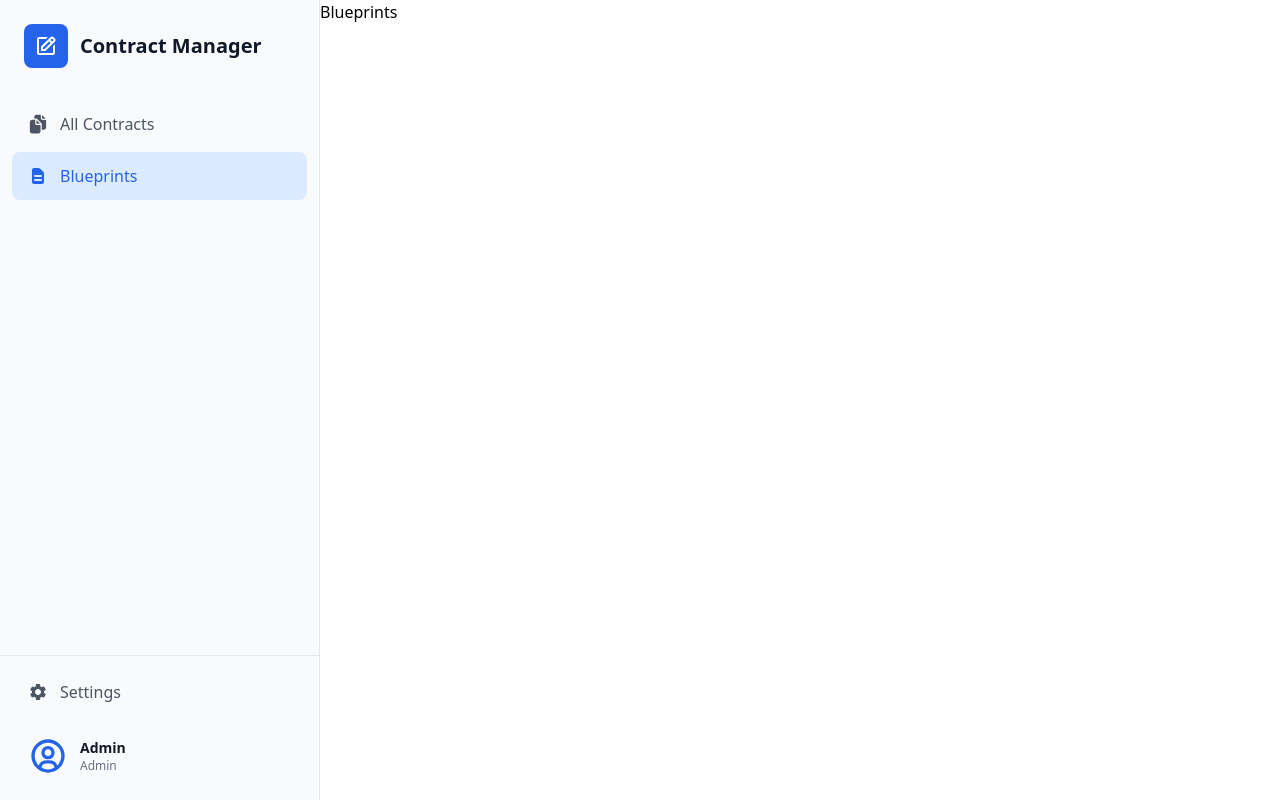
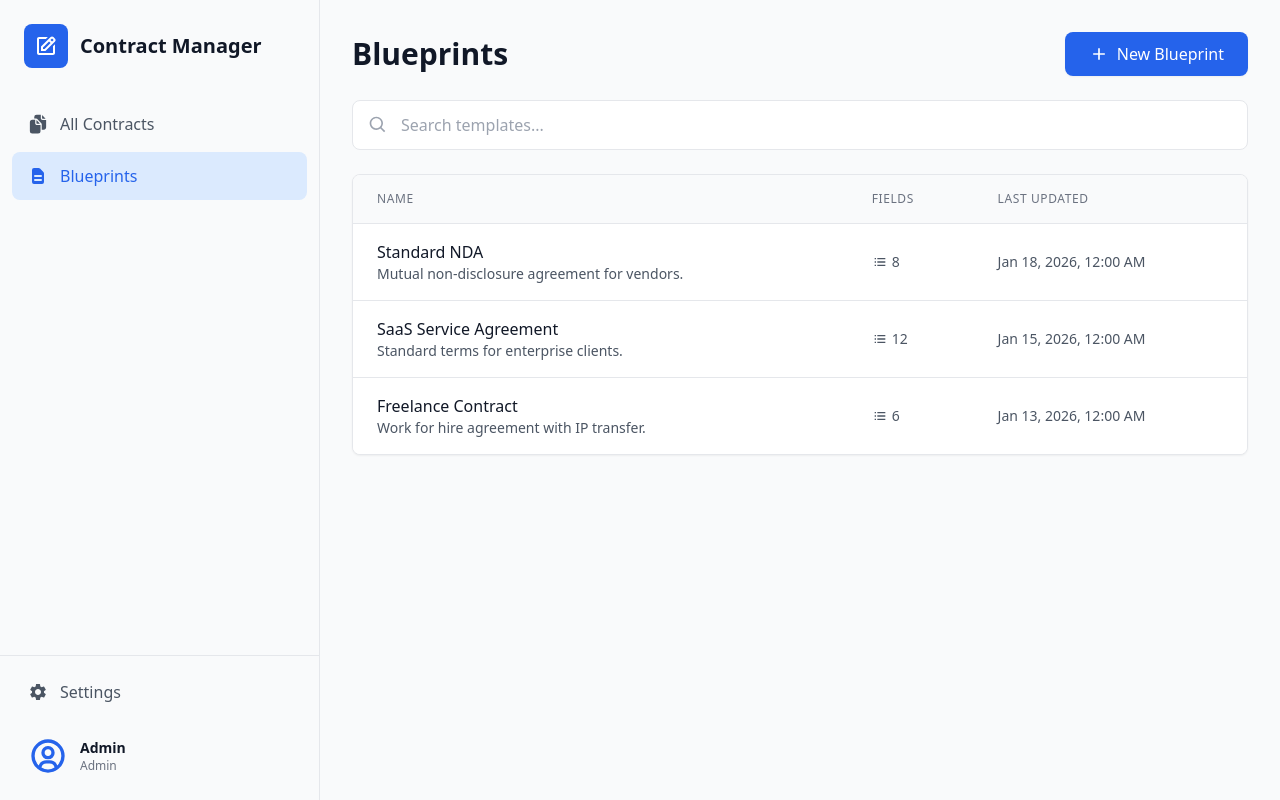
Before and after one commit to ShubhamKarangale17/cm-assignment, a React (Vite) app: page /blueprints in a window 1280 px wide. Built offline with nearby package versions, Linux system fonts and the light colour scheme.

Commit message:
created blueprint table

```diff
--- a/src/pages/Blueprints.tsx
+++ b/src/pages/Blueprints.tsx
@@ -1,9 +1,119 @@
-import React from 'react'
+import { BiListUl, BiSearch, BiPlus } from 'react-icons/bi';
+import type { Blueprint } from '../types/blueprint.types';
 
 const Blueprints = () => {
-  return (
-    <div>Blueprints</div>
-  )
+    const blueprints: Blueprint[] = [
+        {
+            id: '597b74df...',
+            name: 'Standard NDA',
+            description: 'Mutual non-disclosure agreement for vendors.',
+            totalFields: 8,
+            createdAt: new Date('2026-01-18'),
+            updatedAt: new Date('2026-01-18'),
+            fields: []
+        },
+        {
+            id: '22fb4016...',
+            name: 'SaaS Service Agreement',
+            description: 'Standard terms for enterprise clients.',
+            totalFields: 12,
+            createdAt: new Date('2026-01-15'),
+            updatedAt: new Date('2026-01-15'),
+            fields: []
+        },
+        {
+            id: '2f834579...',
+            name: 'Freelance Contract',
+            description: 'Work for hire agreement with IP transfer.',
+            totalFields: 6,
+            createdAt: new Date('2026-01-13'),
+            updatedAt: new Date('2026-01-13'),
+            fields: []
+        },
+    ];
+
+    const formatDate = (date: Date) => {
+        return date.toLocaleDateString('en-US', {
+            month: 'short',
+            day: 'numeric',
+            year: 'numeric',
+            hour: 'numeric',
+            minute: '2-digit',
+            hour12: true
+        });
+    };
+
+
+    return (
+        <div className="flex-1 bg-gray-50 h-screen overflow-y-auto">
+            <div className="max-w-7xl mx-auto p-8">
+                {/* Header */}
+                <div className="flex justify-between items-center mb-6">
+                    <h1 className="text-3xl font-bold text-gray-900">Blueprints</h1>
+                    <button className="bg-blue-600 text-white px-6 py-2.5 rounded-lg hover:bg-blue-700 transition-colors shadow-sm font-medium flex items-center gap-2">
+                        <BiPlus className="w-5 h-5" />
+                        New Blueprint
+                    </button>
+                </div>
+
+                {/* Search Bar */}
+                <div className="mb-6">
+                    <div className="relative">
+                        <BiSearch className="absolute left-4 top-1/2 transform -translate-y-1/2 w-5 h-5 text-gray-400" />
+                        <input
+                            type="text"
+                            placeholder="Search templates..."
+                            className="w-full pl-12 pr-4 py-3 bg-white border border-gray-200 rounded-lg focus:outline-none focus:ring-2 focus:ring-blue-500 focus:border-transparent"
+                        />
+                    </div>
+                </div>
+
+                {/* Table */}
+                <div className="bg-white rounded-lg shadow-sm border border-gray-200 overflow-hidden">
+                    <table className="w-full">
+                        <thead className="bg-gray-50 border-b border-gray-200">
+                            <tr>
+                                <th className="px-6 py-4 text-left text-xs font-medium text-gray-500 uppercase tracking-wider">
+                                    NAME
+                                </th>
+                                <th className="px-6 py-4 text-left text-xs font-medium text-gray-500 uppercase tracking-wider">
+                                    FIELDS
+                                </th>
+                                <th className="px-6 py-4 text-left text-xs font-medium text-gray-500 uppercase tracking-wider">
+                                    LAST UPDATED
+                                </th>
+                            </tr>
+                        </thead>
+                        <tbody className="bg-white divide-y divide-gray-200">
+                            {blueprints.map((blueprint, index) => (
+                                <tr key={blueprint.id} className="hover:bg-gray-50 transition-colors">
+                                    <td className="px-6 py-4 whitespace-nowrap">
+                                        <div className="flex items-center gap-3">
+
+                                            <div>
+                                                <div className="font-medium text-gray-900">{blueprint.name}</div>
+                                                <div className="text-sm text-gray-600 max-w-xs">{blueprint.description}</div>
+                                            </div>
+                                        </div>
+                                    </td>
+                                    <td className="px-6 py-4 whitespace-nowrap">
+                                        <div className="flex items-center gap-1 text-sm text-gray-600">
+                                            <BiListUl className="w-4 h-4" />
+                                            <span>{blueprint.totalFields}</span>
+                                        </div>
+                                    </td>
+                                    <td className="px-6 py-4 whitespace-nowrap">
+                                        <div className="text-sm text-gray-600">{formatDate(blueprint.updatedAt)}</div>
+                                    </td>
+
+                                </tr>
+                            ))}
+                        </tbody>
+                    </table>
+                </div>
+            </div>
+        </div>
+    );
 }
 
 export default Blueprints
```
